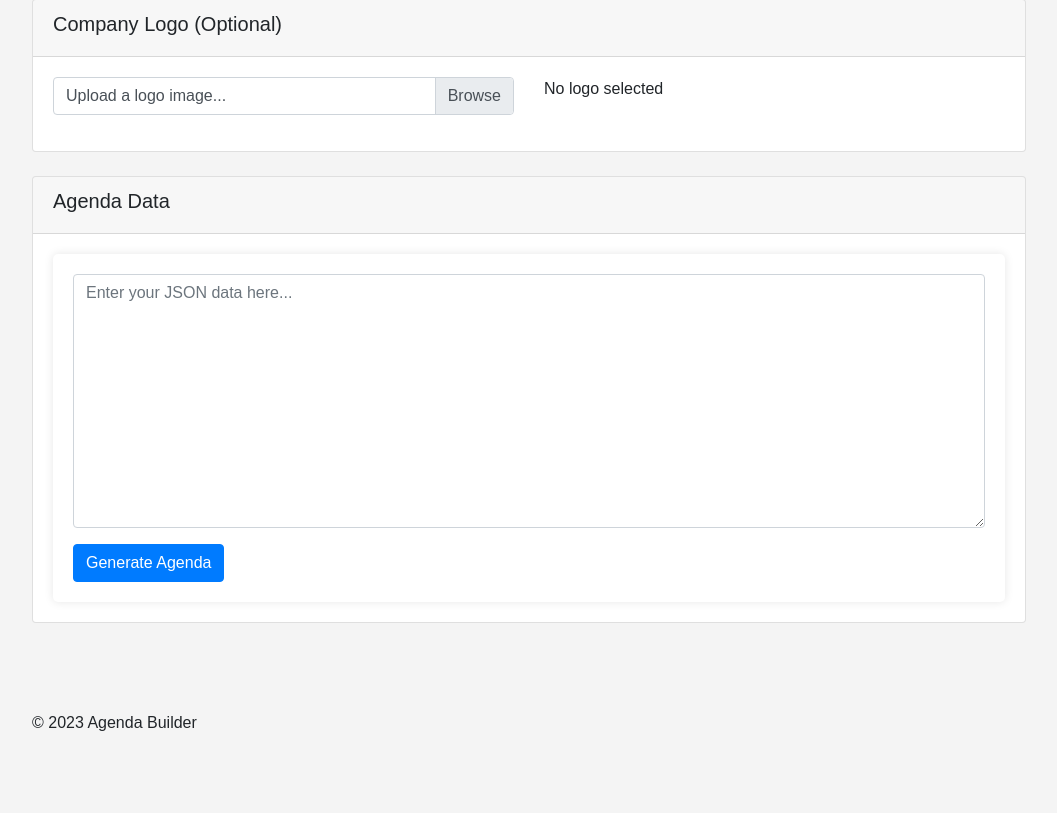
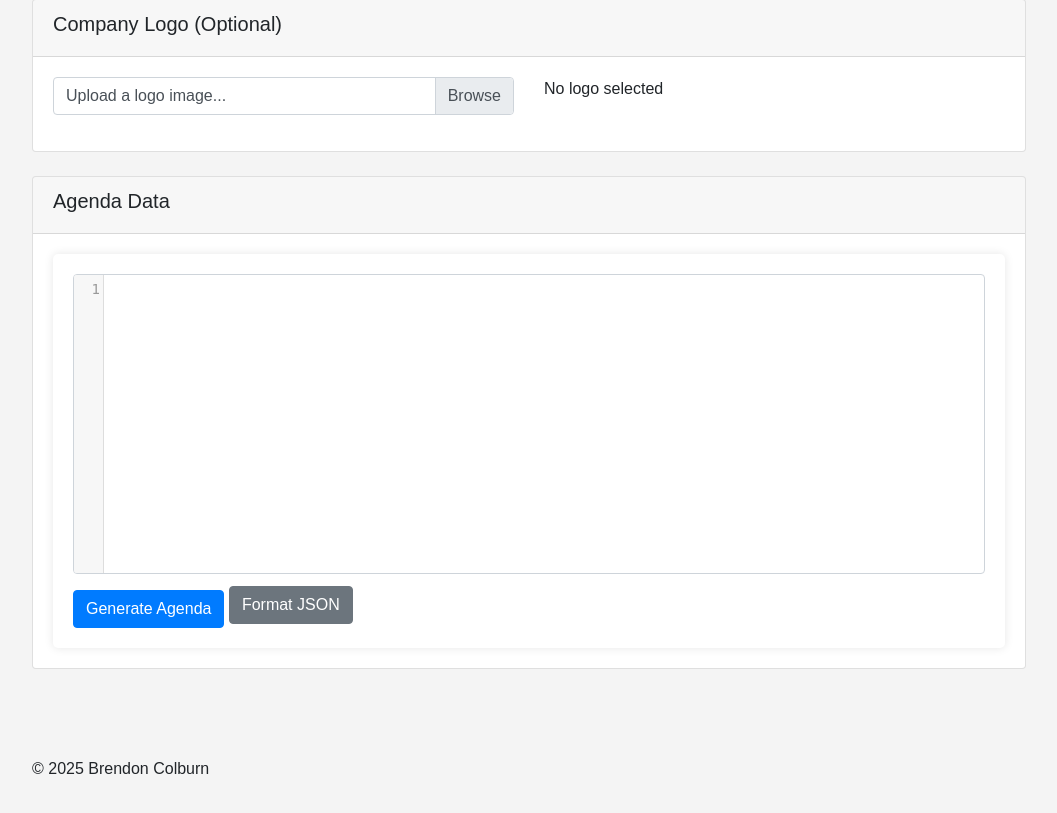
Before and after one commit to MTC-Lowcode-Playground/agenda-builder-online, a Flask app: page / in a window 1280 px wide. Shown: the part 97-910 px from the top of the page, without its empty margins (111-1168 px from the left). Before the commit the page ends 828 px from the top, so only its background shows below. Run offline with Flask 2, Linux system fonts and the light colour scheme.

Commit message:
Add CodeMirror integration for JSON input and formatting in agenda builder

```diff
--- a/src/static/css/styles.css
+++ b/src/static/css/styles.css
@@ -85,3 +85,10 @@ button:hover {
 #additionalLogosContainer {
     margin-top: 15px;
 }
+
+.CodeMirror {
+    border: 1px solid #ced4da;
+    border-radius: 4px;
+    font-size: 14px;
+    height: auto; /* Ensures the editor adjusts to content */
+}
--- a/src/static/js/main.js
+++ b/src/static/js/main.js
@@ -1,3 +1,6 @@
+// Initialize CodeMirror globally
+let editor;
+
 // Document ready function
 document.addEventListener('DOMContentLoaded', function() {
     console.log('DOM fully loaded');
@@ -15,6 +18,36 @@ document.addEventListener('DOMContentLoaded', function() {
         console.log('Generate button handler attached');
     } else {
         console.error('Generate button not found');
+    }
+
+    // Initialize CodeMirror for JSON input
+    const jsonInput = document.getElementById('jsonInput');
+    if (jsonInput) {
+        editor = CodeMirror.fromTextArea(jsonInput, {
+            mode: 'application/json',
+            lineNumbers: true,
+            matchBrackets: true,
+            autoCloseBrackets: true,
+            theme: 'default',
+            viewportMargin: Infinity // Ensures the editor expands with content
+        });
+
+        // Add a button to format JSON
+        const formatBtn = document.createElement('button');
+        formatBtn.textContent = 'Format JSON';
+        formatBtn.className = 'btn btn-secondary mt-2';
+        formatBtn.addEventListener('click', () => {
+            try {
+                const formatted = JSON.stringify(JSON.parse(editor.getValue()), null, 4);
+                editor.setValue(formatted);
+            } catch (e) {
+                alert('Invalid JSON: ' + e.message);
+            }
+        });
+
+        // Append the button to the CodeMirror container
+        const wrapper = editor.getWrapperElement();
+        wrapper.parentNode.appendChild(formatBtn);
     }
 });
 
@@ -74,8 +107,10 @@ function generateDocument() {
     console.log('Generate document function called');
 
     try {
-        const jsonData = document.getElementById('jsonInput').value;
-        if (!jsonData) {
+        // Retrieve JSON data from the global CodeMirror editor
+        const jsonData = editor.getValue();
+
+        if (!jsonData.trim()) {
             alert('Please enter JSON data');
             return;
         }
--- a/src/templates/base.html
+++ b/src/templates/base.html
@@ -6,6 +6,7 @@
     <title>{% block title %}Agenda Builder{% endblock %}</title>
     <link rel="stylesheet" href="https://cdn.jsdelivr.net/npm/bootstrap@4.6.0/dist/css/bootstrap.min.css">
     <link rel="stylesheet" href="{{ url_for('static', filename='css/styles.css') }}">
+    <link rel="stylesheet" href="https://cdnjs.cloudflare.com/ajax/libs/codemirror/5.65.13/codemirror.min.css">
     {% block head %}{% endblock %}
 </head>
 <body>
@@ -16,11 +17,17 @@
         {% block content %}{% endblock %}
     </main>
     <footer class="container mt-5 py-3">
-        <p>&copy; 2023 Agenda Builder</p>
+        <p>&copy; 2025 Brendon Colburn</p>
     </footer>
 
     <script src="https://code.jquery.com/jquery-3.5.1.slim.min.js"></script>
     <script src="https://cdn.jsdelivr.net/npm/bootstrap@4.6.0/dist/js/bootstrap.bundle.min.js"></script>
-    {% block scripts %}{% endblock %}
+    <script src="https://cdnjs.cloudflare.com/ajax/libs/codemirror/5.65.13/codemirror.min.js"></script>
+    <script src="https://cdnjs.cloudflare.com/ajax/libs/codemirror/5.65.13/mode/javascript/javascript.min.js"></script>
+    <script src="https://cdnjs.cloudflare.com/ajax/libs/codemirror/5.65.2/addon/edit/matchbrackets.min.js"></script>
+    <script src="https://cdnjs.cloudflare.com/ajax/libs/codemirror/5.65.2/addon/edit/closebrackets.min.js"></script>
+    {% block scripts %}
+    <script src="{{ url_for('static', filename='js/main.js') }}"></script>
+    {% endblock %}
 </body>
 </html>
```
